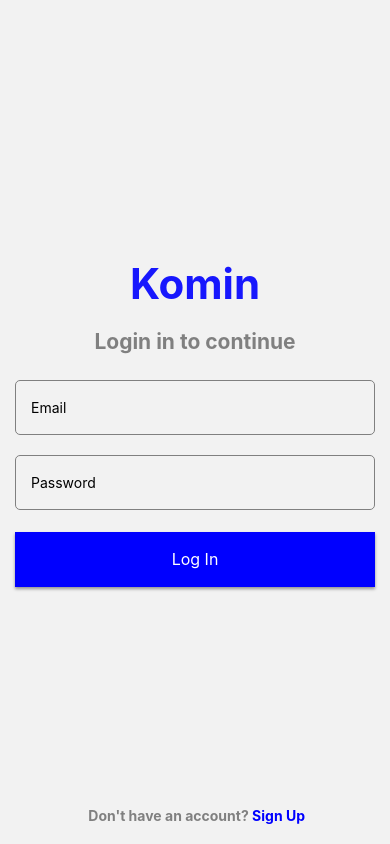
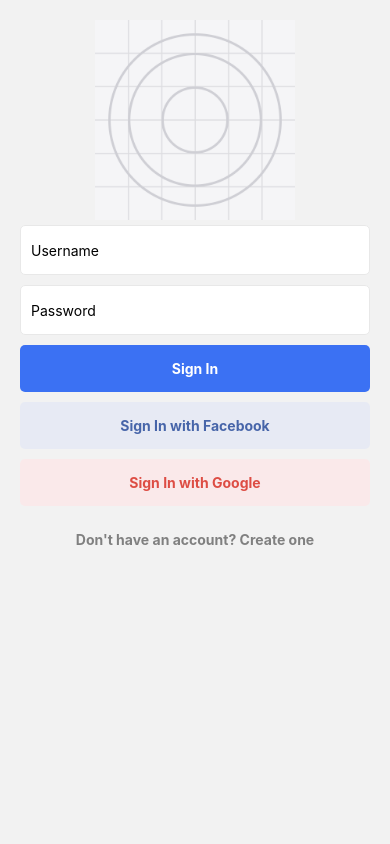
Before and after one commit to JacobElbaz/komin, a React Native app: screen /Login in a window 390 px wide. Built offline with nearby package versions, Linux system fonts and the light colour scheme.

Commit message:
login and signup

```diff
--- /dev/null
+++ b/components/CustomButton.tsx
@@ -0,0 +1,61 @@
+import React from 'react';
+import {View, Text, StyleSheet, Pressable} from 'react-native';
+
+const CustomButton = ({onPress, text, type = 'PRIMARY', bgColor, fgColor}: any) => {
+  return (
+    <Pressable
+      onPress={onPress}
+      style={[
+        styles.container,
+        styles[`container_${type}`],
+        bgColor ? {backgroundColor: bgColor} : {},
+      ]}>
+      <Text
+        style={[
+          styles.text,
+          styles[`text_${type}`],
+          fgColor ? {color: fgColor} : {},
+        ]}>
+        {text}
+      </Text>
+    </Pressable>
+  );
+};
+
+const styles = StyleSheet.create({
+  container: {
+    width: '100%',
+
+    padding: 15,
+    marginVertical: 5,
+
+    alignItems: 'center',
+    borderRadius: 5,
+  },
+
+  container_PRIMARY: {
+    backgroundColor: '#3B71F3',
+  },
+
+  container_SECONDARY: {
+    borderColor: '#3B71F3',
+    borderWidth: 2,
+  },
+
+  container_TERTIARY: {},
+
+  text: {
+    fontWeight: 'bold',
+    color: 'white',
+  },
+
+  text_SECONDARY: {
+    color: '#3B71F3',
+  },
+
+  text_TERTIARY: {
+    color: 'gray',
+  },
+});
+
+export default CustomButton;
--- /dev/null
+++ b/components/CustomInput.tsx
@@ -0,0 +1,58 @@
+import React from 'react';
+import {View, Text, TextInput, StyleSheet} from 'react-native';
+import {Controller} from 'react-hook-form';
+
+const CustomInput = ({
+  control,
+  name,
+  rules = {},
+  placeholder,
+  secureTextEntry,
+} : any) => {
+  return (
+    <Controller
+      control={control}
+      name={name}
+      rules={rules}
+      render={({field: {value, onChange, onBlur}, fieldState: {error}}) => (
+        <>
+          <View
+            style={[
+              styles.container,
+              {borderColor: error ? 'red' : '#e8e8e8'},
+            ]}>
+            <TextInput
+              value={value}
+              onChangeText={onChange}
+              onBlur={onBlur}
+              placeholder={placeholder}
+              style={styles.input}
+              secureTextEntry={secureTextEntry}
+            />
+          </View>
+          {error && (
+            <Text style={{color: 'red', alignSelf: 'stretch'}}>{error.message || 'Error'}</Text>
+          )}
+        </>
+      )}
+    />
+  );
+};
+
+const styles = StyleSheet.create({
+  container: {
+    backgroundColor: 'white',
+    width: '100%',
+    height: 50,
+    borderColor: '#e8e8e8',
+    borderWidth: 1,
+    borderRadius: 5,
+    paddingHorizontal: 10,
+    marginVertical: 5,
+    justifyContent: 'center'
+  },
+  input: {
+  },
+});
+
+export default CustomInput;
--- /dev/null
+++ b/components/SocialSignInButtons.tsx
@@ -0,0 +1,32 @@
+import React from 'react';
+import {View, Text} from 'react-native';
+import CustomButton from './CustomButton';
+
+const SocialSignInButtons = () => {
+  const onSignInFacebook = () => {
+    console.warn('onSignInFacebook');
+  };
+
+  const onSignInGoogle = () => {
+    console.warn('onSignInGoogle');
+  };
+
+  return (
+    <>
+      <CustomButton
+        text="Sign In with Facebook"
+        onPress={onSignInFacebook}
+        bgColor="#E7EAF4"
+        fgColor="#4765A9"
+      />
+      <CustomButton
+        text="Sign In with Google"
+        onPress={onSignInGoogle}
+        bgColor="#FAE9EA"
+        fgColor="#DD4D44"
+      />
+    </>
+  );
+};
+
+export default SocialSignInButtons;
--- a/package.json
+++ b/package.json
@@ -13,10 +13,12 @@
     "@react-navigation/native": "^6.1.2",
     "@react-navigation/native-stack": "^6.9.8",
     "@react-navigation/stack": "^6.3.11",
+    "axios": "^1.3.2",
     "expo": "~47.0.12",
     "expo-status-bar": "~1.4.2",
     "react": "18.1.0",
     "react-dom": "18.1.0",
+    "react-hook-form": "^7.43.1",
     "react-native": "0.70.5",
     "react-native-safe-area-context": "^4.4.1",
     "react-native-screens": "~3.18.0",
--- a/screens/Login.tsx
+++ b/screens/Login.tsx
@@ -1,159 +1,124 @@
-import React from 'react';
+import React, { useState } from 'react';
 import {
+    View,
+    Text,
+    Image,
     StyleSheet,
-    Text,
-    View,
+    useWindowDimensions,
+    ScrollView,
     TextInput,
-    SafeAreaView,
-    TouchableOpacity,
+    Alert,
 } from 'react-native';
+import Logo from '../assets/icon.png'
+import CustomInput from '../components/CustomInput';
+import CustomButton from '../components/CustomButton';
+import SocialSignInButtons from '../components/SocialSignInButtons';
 import { useNavigation } from '@react-navigation/native';
+import { useForm, Controller } from 'react-hook-form';
+import axios from 'axios';
+
+type Inputs = {
+    example: string,
+    exampleRequired: string,
+};
 
 const Login = () => {
+    const { height } = useWindowDimensions();
+    const [loading, setLoading] = useState(false);
     type Nav = {
         navigate: (value: string) => void;
     }
+    const navigation = useNavigation<Nav>();
+    const {
+        control,
+        handleSubmit,
+        formState: { errors },
+    } = useForm<Inputs>();
 
-    const navigation = useNavigation<Nav>();
+    const onSignInPressed = async (data: any) => {
+        if (loading) {
+            return;
+        }
+
+        setLoading(true);
+        try {
+            const response = await axios({
+                method: 'post',
+                url: 'http://192.168.1.15:3000/auth/login',
+                data: {
+                    'email': data.username,
+                    'password': data.password
+                }
+            });
+            console.log(response);
+        } catch (e: any) {
+            Alert.alert('Oops', e.message);
+        }
+        setLoading(false);
+        navigation.navigate('Layout')
+    };
+
+    const onSignUpPress = () => {
+        navigation.navigate('Signup');
+    };
 
     return (
-        <SafeAreaView style={styles.main}>
-            <View style={styles.container}>
-                <View style={styles.wFull}>
-                    <View style={styles.row}>
-                        <Text style={styles.brandName}>Komin</Text>
-                    </View>
+        <ScrollView showsVerticalScrollIndicator={false}>
+            <View style={styles.root}>
+                <Image
+                    source={Logo}
+                    style={[styles.logo, { height: height * 0.3 }]}
+                    resizeMode="contain"
+                />
 
-                    <Text style={styles.loginContinueTxt}>Login in to continue</Text>
-                    <TextInput style={styles.input} placeholder="Email" />
-                    <TextInput style={styles.input} placeholder="Password" />
+                <CustomInput
+                    name="username"
+                    placeholder="Username"
+                    control={control}
+                    rules={{ required: 'Username is required' }}
+                />
 
-                    <View style={styles.loginBtnWrapper}>
-                        {/******************** LOGIN BUTTON *********************/}
-                        <TouchableOpacity
-                            onPress={() => navigation.navigate('Layout')}
-                            activeOpacity={0.7}
-                            style={styles.loginBtn}>
-                            <Text style={styles.loginText}>Log In</Text>
-                        </TouchableOpacity>
-                    </View>
-                </View>
+                <CustomInput
+                    name="password"
+                    placeholder="Password"
+                    secureTextEntry
+                    control={control}
+                    rules={{
+                        required: 'Password is required',
+                        minLength: {
+                            value: 3,
+                            message: 'Password should be minimum 3 characters long',
+                        },
+                    }}
+                />
 
-                <View style={styles.footer}>
-                    <Text style={styles.footerText}> Don't have an account? </Text>
-                    {/******************** REGISTER BUTTON *********************/}
-                    <TouchableOpacity
-                        onPress={() => navigation.navigate('Signup')}>
-                        <Text style={styles.signupBtn}>Sign Up</Text>
-                    </TouchableOpacity>
-                </View>
+                <CustomButton
+                    text={loading ? 'Loading...' : 'Sign In'}
+                    onPress={handleSubmit(onSignInPressed)}
+                />
+
+                <SocialSignInButtons />
+
+                <CustomButton
+                    text="Don't have an account? Create one"
+                    onPress={onSignUpPress}
+                    type="TERTIARY"
+                />
             </View>
-        </SafeAreaView>
+        </ScrollView>
     );
 };
 
-export default Login;
-
 const styles = StyleSheet.create({
-    main: {
-        flex: 1,
-        justifyContent: 'center',
+    root: {
         alignItems: 'center',
-        padding: 16,
+        padding: 20,
     },
-    container: {
-        padding: 15,
-        width: '100%',
-        position: 'relative',
-        flex: 1,
-        alignItems: 'center',
-        justifyContent: 'center',
-    },
-    brandName: {
-        fontSize: 42,
-        textAlign: 'center',
-        fontWeight: 'bold',
-        color: 'blue',
-        opacity: 0.9,
-    },
-    loginContinueTxt: {
-        fontSize: 21,
-        textAlign: 'center',
-        color: 'gray',
-        marginBottom: 16,
-        fontWeight: 'bold',
-    },
-    input: {
-        borderWidth: 1,
-        borderColor: 'gray',
-        padding: 15,
-        marginVertical: 10,
-        borderRadius: 5,
-        height: 55,
-        paddingVertical: 0,
-    },
-    // Login Btn Styles
-    loginBtnWrapper: {
-        height: 55,
-        marginTop: 12,
-        shadowColor: '#000',
-        shadowOffset: {
-            width: 0,
-            height: 2,
-        },
-        shadowOpacity: 0.4,
-        shadowRadius: 3,
-        elevation: 5,
-    },
-    linearGradient: {
-        width: '100%',
-        borderRadius: 50,
-    },
-    loginBtn: {
-        textAlign: 'center',
-        justifyContent: 'center',
-        alignItems: 'center',
-        width: '100%',
-        height: 55,
-        backgroundColor: 'blue'
-    },
-    loginText: {
-        color: 'white',
-        fontSize: 16,
-        fontWeight: '400',
-    },
-    forgotPassText: {
-        color: 'blue',
-        textAlign: 'center',
-        fontWeight: 'bold',
-        marginTop: 15,
-    },
-    // footer
-    footer: {
-        position: 'absolute',
-        bottom: 20,
-        textAlign: 'center',
-        flexDirection: 'row',
-    },
-    footerText: {
-        color: 'gray',
-        fontWeight: 'bold',
-    },
-    signupBtn: {
-        color: 'blue',
-        fontWeight: 'bold',
-    },
-    // utils
-    wFull: {
-        width: '100%',
-    },
-    row: {
-        flexDirection: 'row',
-        alignItems: 'center',
-        justifyContent: 'center',
-        marginBottom: 20,
-    },
-    mr7: {
-        marginRight: 7,
+    logo: {
+        width: '70%',
+        maxWidth: 300,
+        maxHeight: 200,
     },
 });
+
+export default Login;
--- a/screens/Signup.tsx
+++ b/screens/Signup.tsx
@@ -1,60 +1,157 @@
-import React from "react";
-import { Pressable, StyleSheet, Text, TextInput, View } from "react-native";
+import React, { useState } from 'react';
+import { View, Text, StyleSheet, ScrollView, Alert } from 'react-native';
+import CustomInput from '../components/CustomInput';
+import CustomButton from '../components/CustomButton';
+import SocialSignInButtons from '../components/SocialSignInButtons';
+import { useNavigation } from '@react-navigation/core';
+import { useForm } from 'react-hook-form';
+import axios from 'axios'
+
+const EMAIL_REGEX =
+    /^[a-zA-Z0-9.!#$%&’*+/=?^_`{|}~-]+@[a-zA-Z0-9-]+(?:\.[a-zA-Z0-9-]+)*$/;
 
 const Signup = () => {
+    const { control, handleSubmit, watch } = useForm();
+    const pwd = watch('password');
+    const [loading, setLoading] = useState(false);
+    type Nav = {
+        navigate: (value: string, params: any) => void;
+    }
+    const navigation = useNavigation<Nav>();
 
-    const [user, setUser] = React.useState('')
-    const onChangeText = (e: any) => {
-        setUser(e.target.value)
-    }
+    const onRegisterPressed = async (data: any) => {
+        if (loading) {
+            return;
+        }
+
+        setLoading(true);
+        const { username, password, email, name } = data;
+        try {
+           const response = await axios({
+            method: 'post',
+            url: 'http://192.168.1.15:3000/auth/register',
+            data: {
+                'email': email,
+                'password': password
+            }
+           })
+        } catch (e : any) {
+            Alert.alert('Oops', e.message);
+        }
+        setLoading(false);
+        Alert.alert('Successful', 'Thanks for your registration !')
+        navigation.navigate('Login', null)
+    };
+
+    const onSignInPress = () => {
+        navigation.navigate('Login', null);
+    };
 
     return (
-        <View>
-            <View>
-                <Text style={styles.h1}>Signup</Text>
-                <View>
-                    <Text style={styles.label}>Username</Text>
-                    <TextInput
-                        style={styles.input}
-                        onChangeText={onChangeText}
-                        value={'Username'}
-                    />
-                    <Text style={styles.label}>Email</Text>
-                    <TextInput
-                        style={styles.input}
-                        onChangeText={onChangeText}
-                        value={'Email'}
-                    />
-                    <Text style={styles.label}>Password</Text>
-                    <TextInput
-                        style={styles.input}
-                        onChangeText={onChangeText}
-                        value={'Password'}
-                    />
-                </View>
-                <Pressable style={styles.button}>
-                    <Text>SIGNUP</Text>
-                </Pressable>
+        <ScrollView showsVerticalScrollIndicator={false}>
+            <View style={styles.root}>
+                <Text style={styles.title}>Create an account</Text>
+
+                <CustomInput
+                    name="name"
+                    control={control}
+                    placeholder="Name"
+                    rules={{
+                        required: 'Name is required',
+                        minLength: {
+                            value: 3,
+                            message: 'Name should be at least 3 characters long',
+                        },
+                        maxLength: {
+                            value: 24,
+                            message: 'Name should be max 24 characters long',
+                        },
+                    }}
+                />
+
+                <CustomInput
+                    name="username"
+                    control={control}
+                    placeholder="Username"
+                    rules={{
+                        required: 'Username is required',
+                        minLength: {
+                            value: 3,
+                            message: 'Username should be at least 3 characters long',
+                        },
+                        maxLength: {
+                            value: 24,
+                            message: 'Username should be max 24 characters long',
+                        },
+                    }}
+                />
+                <CustomInput
+                    name="email"
+                    control={control}
+                    placeholder="Email"
+                    rules={{
+                        required: 'Email is required',
+                        pattern: { value: EMAIL_REGEX, message: 'Email is invalid' },
+                    }}
+                />
+                <CustomInput
+                    name="password"
+                    control={control}
+                    placeholder="Password"
+                    secureTextEntry
+                    rules={{
+                        required: 'Password is required',
+                        minLength: {
+                            value: 8,
+                            message: 'Password should be at least 8 characters long',
+                        },
+                    }}
+                />
+                <CustomInput
+                    name="password-repeat"
+                    control={control}
+                    placeholder="Repeat Password"
+                    secureTextEntry
+                    rules={{
+                        validate: (value: any) => value === pwd || 'Password do not match',
+                    }}
+                />
+
+                <CustomButton
+                    text={loading ? 'Loading...' :"Register"}
+                    onPress={handleSubmit(onRegisterPressed)}
+                />
+
+                <SocialSignInButtons />
+
+                <CustomButton
+                    text="Have an account? Sign in"
+                    onPress={onSignInPress}
+                    type="TERTIARY"
+                />
             </View>
-        </View>
+        </ScrollView>
     );
-}
+};
 
 const styles = StyleSheet.create({
-    h1: {
-        fontSize: 30,
-        color: 'black'
+    root: {
+        alignItems: 'center',
+        padding: 20,
     },
-    label: {
-        fontSize: 15,
-        color: 'grey'
+    title: {
+        fontSize: 24,
+        fontWeight: 'bold',
+        color: '#051C60',
+        margin: 10,
     },
-    input: {
-        borderRadius: 15,
+    text: {
+        color: 'gray',
+        marginVertical: 10,
     },
-    button: {
-        backgroundColor: 'blue'
-    }
-})
+    link: {
+        color: '#FDB075',
+    },
+});
 
 export default Signup;
```
Also changed, not shown: 1 other file (tests, documents, lock files or other folders).
